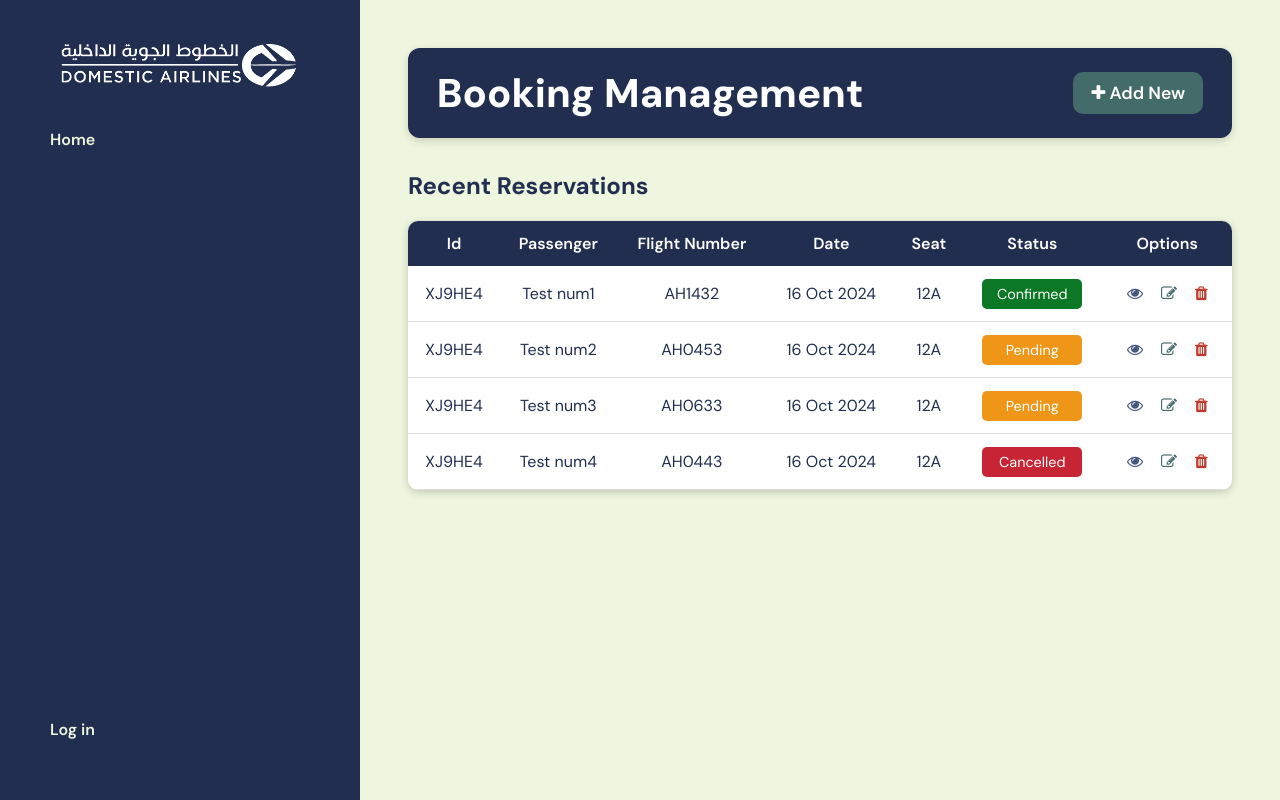
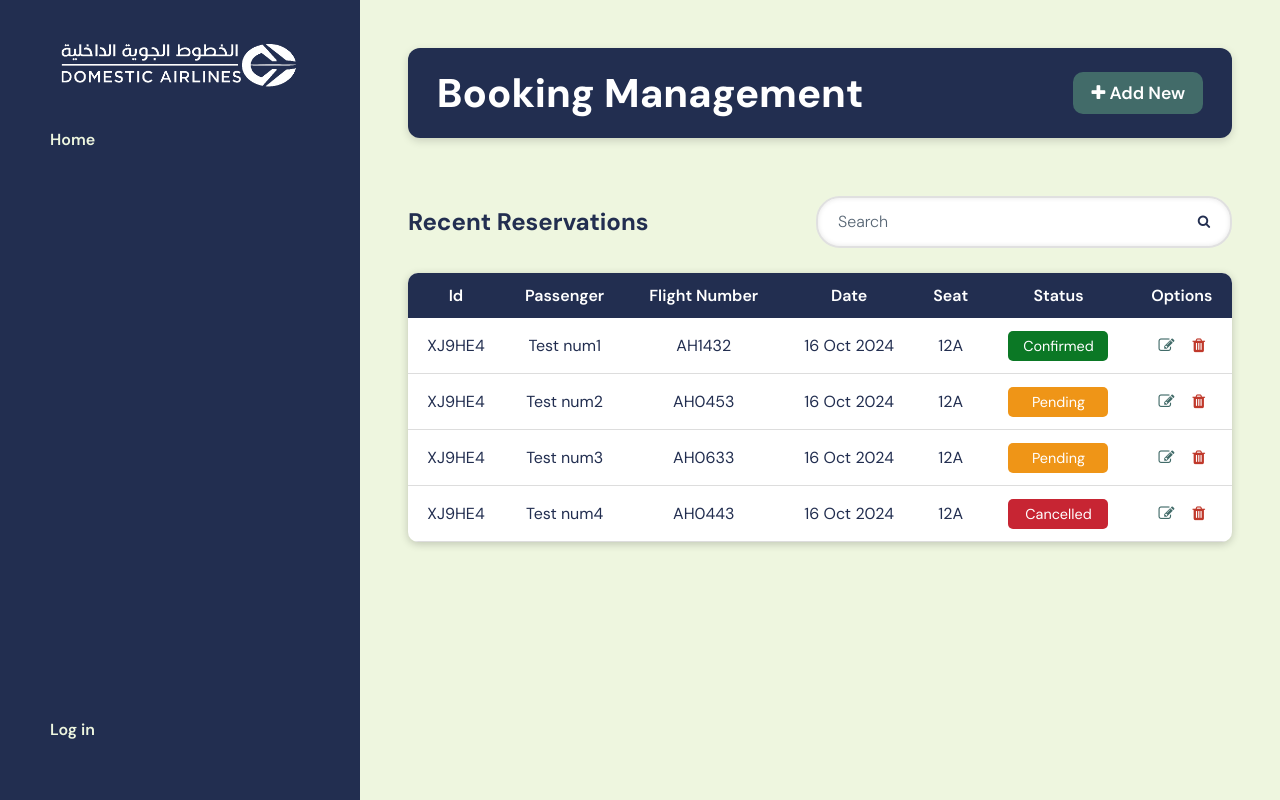
Before and after one commit to ENSIA-AI/Domestic_Airlines_management_system, a PHP site: page /admin/bookings.php in a window 1280 px wide. Run offline with PHP 8.4, Linux system fonts and the light colour scheme.

Commit message:
add a search bar and delete the view option

```diff
--- a/www/admin/bookings.php
+++ b/www/admin/bookings.php
@@ -33,7 +33,13 @@ if (isset($_GET["log-in"]) and $_GET["log-in"] == "yes") {
         </div>
 
         <div class="reservation">
-            <h2 class="recent">Recent Reservations</h2>
+            <div class="search-part">
+                <h2 class="recent">Recent Reservations</h2>
+                <div class="search-bar"><input type="text" class="search" id="search" placeholder="Search">
+                    <button class="search-btn"><i class="fa fa-search"></i></button>
+                </div>
+            </div>
+
             <table class="booking-table">
                 <thead>
                     <tr>
@@ -56,7 +62,6 @@ if (isset($_GET["log-in"]) and $_GET["log-in"] == "yes") {
                         <td><span class="status confirmed">Confirmed</span></td>
                         <td>
                             <div class="options">
-                                <button class="option"><i class="fa fa-eye"></i></button>
                                 <button class="option"><i class="fa fa-edit"></i></button>
                                 <button class="option"><i class="fa fa-trash"></i></button>
                             </div>
@@ -71,7 +76,6 @@ if (isset($_GET["log-in"]) and $_GET["log-in"] == "yes") {
                         <td><span class="status pending">Pending</span></td>
                         <td>
                             <div class="options">
-                                <button class="option"><i class="fa fa-eye"></i></button>
                                 <button class="option"><i class="fa fa-edit"></i></button>
                                 <button class="option"><i class="fa fa-trash"></i></button>
                             </div>
@@ -86,7 +90,7 @@ if (isset($_GET["log-in"]) and $_GET["log-in"] == "yes") {
                         <td><span class="status pending">Pending</span></td>
                         <td>
                             <div class="options">
-                                <button class="option"><i class="fa fa-eye"></i></button>
+
                                 <button class="option"><i class="fa fa-edit"></i></button>
                                 <button class="option"><i class="fa fa-trash"></i></button>
                             </div>
@@ -101,7 +105,6 @@ if (isset($_GET["log-in"]) and $_GET["log-in"] == "yes") {
                         <td><span class="status cancelled">Cancelled</span></td>
                         <td>
                             <div class="options">
-                                <button class="option"><i class="fa fa-eye"></i></button>
                                 <button class="option"><i class="fa fa-edit"></i></button>
                                 <button class="option"><i class="fa fa-trash"></i></button>
                             </div>
--- a/www/static/css/bookings.css
+++ b/www/static/css/bookings.css
@@ -19,6 +19,66 @@
     font-weight: 800;
     margin: 0;
 }
+
+
+.search-part {
+  display: flex;
+  justify-content: space-between;
+  align-items: center;
+  padding: 1rem 0;
+}
+
+.search-bar {
+  display: flex;
+  align-items: center;
+  background: white;
+  border-radius: 24px;
+  overflow: hidden;
+  border: 2px solid #e0e0e0;
+  width: 50%;
+  box-shadow: inset 0 0 5px rgba(0, 0, 0, 0.1);
+}
+
+.search-bar:hover
+{
+  border-color: var(--space-cadet);
+  box-shadow: 0 4px 16px rgba(0, 0, 0, 0.1);
+  transform: translateY(-1px) scale(1.01);
+}
+
+.search {
+  flex: 1;
+  height: 48px;
+  padding: 0 1.25rem;
+  font-size: 1rem;
+  border: none;
+  outline: none;
+  background: transparent;
+  color: #2c3e50;
+  font-weight: 400;
+  transition: all 0.2s ease;
+}
+
+.search::placeholder {
+  color: var(--text-secondary);
+  font-weight: 300;
+  opacity: 0.8;
+}
+
+.search-btn {
+  color: var(--space-cadet);
+  border: none;
+  height: 48px;
+  width: 52px;
+  display: flex;
+  align-items: center;
+  justify-content: center;
+  cursor: pointer;
+  transition: all 0.3s ease;
+  background: transparent;
+  position: relative;
+}
+
 
 .add-btn {
     background-color: var(--myrtle-green);
@@ -71,7 +131,6 @@
     color: rgb(255, 255, 255);
 }
 
-
 .status.confirmed {
     background-color: #0b7825;
 }
@@ -109,10 +168,6 @@
   background-color: rgba(0,0,0,0.2);
 }
 
-.fa-eye {
-  color: var(--space-cadet-light);
-}
-
 .fa-edit {
   color: var(--myrtle-green);
 }
```
